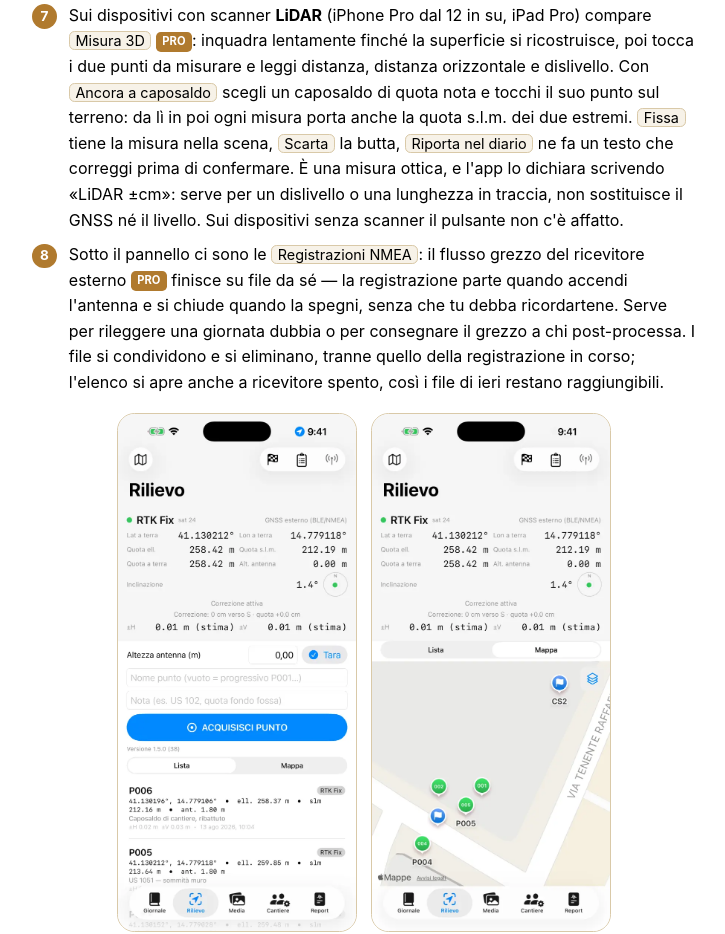
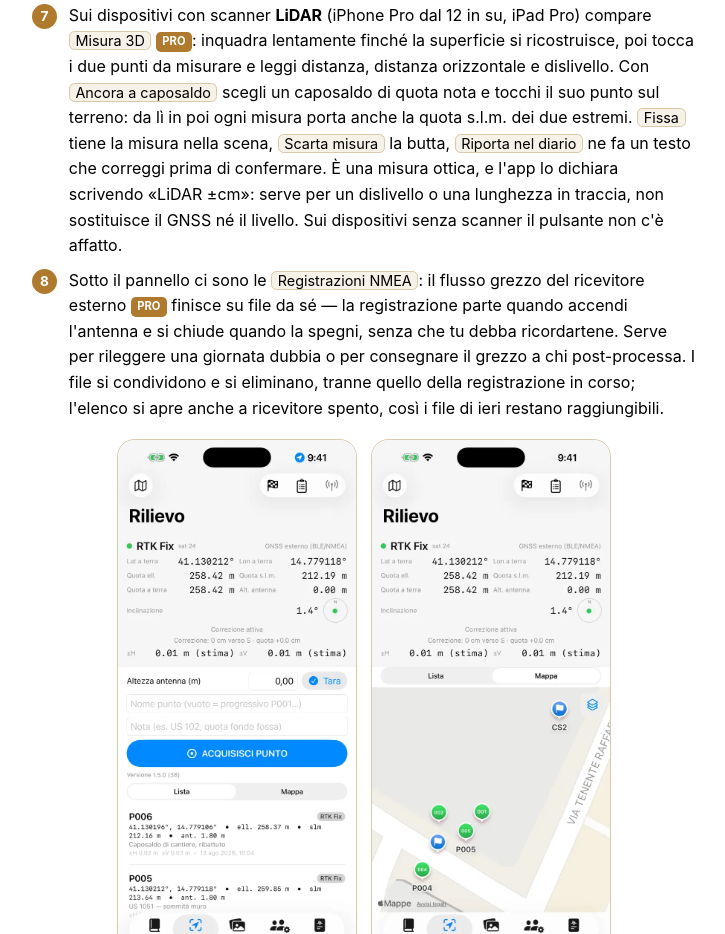
Before and after one commit to enzococca/giornale-di-scavo, a plain HTML site: page guida/index.html in a window 1280 px wide. Shown: the part 2613-3547 px from the top of the page, without its empty margins (276-1001 px from the left). Drawn offline with Linux system fonts and the light colour scheme.

Commit message:
Due <kbd> ricuciti nel master: un a capo li aveva spezzati
«Barra piatta» e il pulsante che scarta la misura 3D («Scarta misura»,
non «Scarta»): dentro <kbd> va la scritta vera, e spezzata da un a capo
non si puo' nemmeno controllare.

```diff
--- a/guida/index.html
+++ b/guida/index.html
@@ -90,7 +90,7 @@ inquadra lentamente finché la superficie si ricostruisce, poi tocca i due punti
 da misurare e leggi distanza, distanza orizzontale e dislivello. Con
 <kbd>Ancora a caposaldo</kbd> scegli un caposaldo di quota nota e tocchi il suo
 punto sul terreno: da lì in poi ogni misura porta anche la quota s.l.m. dei due
-estremi. <kbd>Fissa</kbd> tiene la misura nella scena, <kbd>Scarta</kbd> la
+estremi. <kbd>Fissa</kbd> tiene la misura nella scena, <kbd>Scarta misura</kbd> la
 butta, <kbd>Riporta nel diario</kbd> ne fa un testo che correggi prima di
 confermare. È una misura ottica, e l'app lo dichiara scrivendo «LiDAR ±cm»:
 serve per un dislivello o una lunghezza in traccia, non sostituisce il GNSS né
@@ -130,8 +130,8 @@ che conosci — una tacca del righello, il lato di un mattone — e la dichiari
 centimetri. Poi metti quello che serve: <kbd>Metrino 5 cm</kbd>,
 <kbd>Metrino 10 cm</kbd> o <kbd>Metrino 20 cm</kbd>, <kbd>Palina 50 cm</kbd>,
 <kbd>Palina 1 m</kbd> o <kbd>Palina 2 m</kbd>, <kbd>Quadrato 10×10 cm</kbd>,
-<kbd>Crocetta di riferimento</kbd> e <kbd>Freccia del nord</kbd>. Ogni elemento ha la sua resa (<kbd>Barra
-piatta</kbd>, <kbd>Asta reale</kbd>, <kbd>Righello a tacche</kbd>), grandezza,
+<kbd>Crocetta di riferimento</kbd> e <kbd>Freccia del nord</kbd>. Ogni elemento ha la sua resa
+(<kbd>Barra piatta</kbd>, <kbd>Asta reale</kbd>, <kbd>Righello a tacche</kbd>), grandezza,
 spessore e rotazione; per spostarne uno <strong>tienilo premuto</strong> e
 trascinalo — così il pizzico per zoomare non lo sposta per sbaglio.</li>
 <li><kbd>Aggiungi misura</kbd> misura una distanza qualunque sulla foto con due
```
